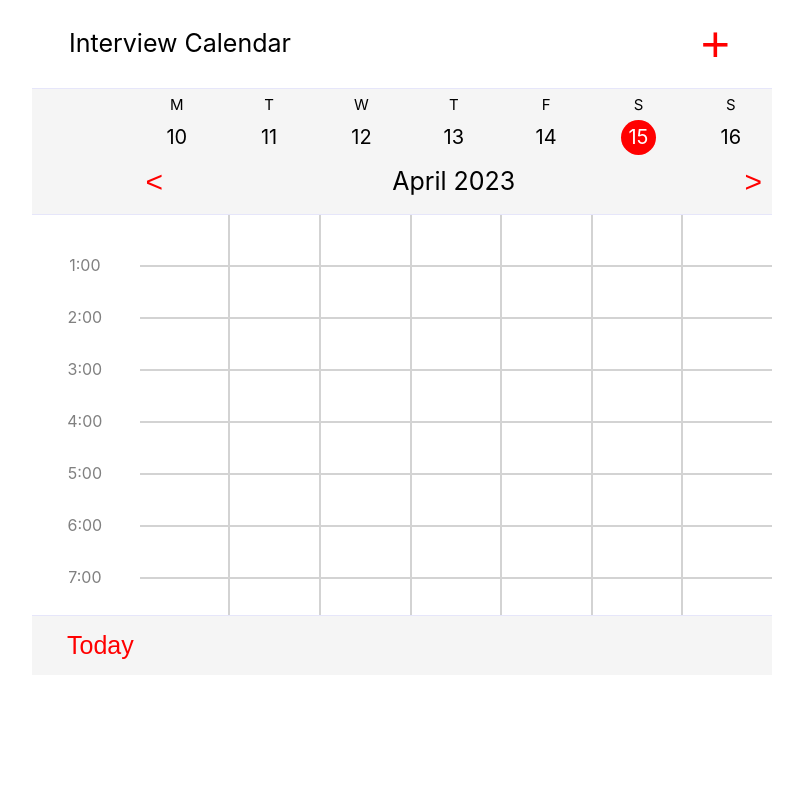
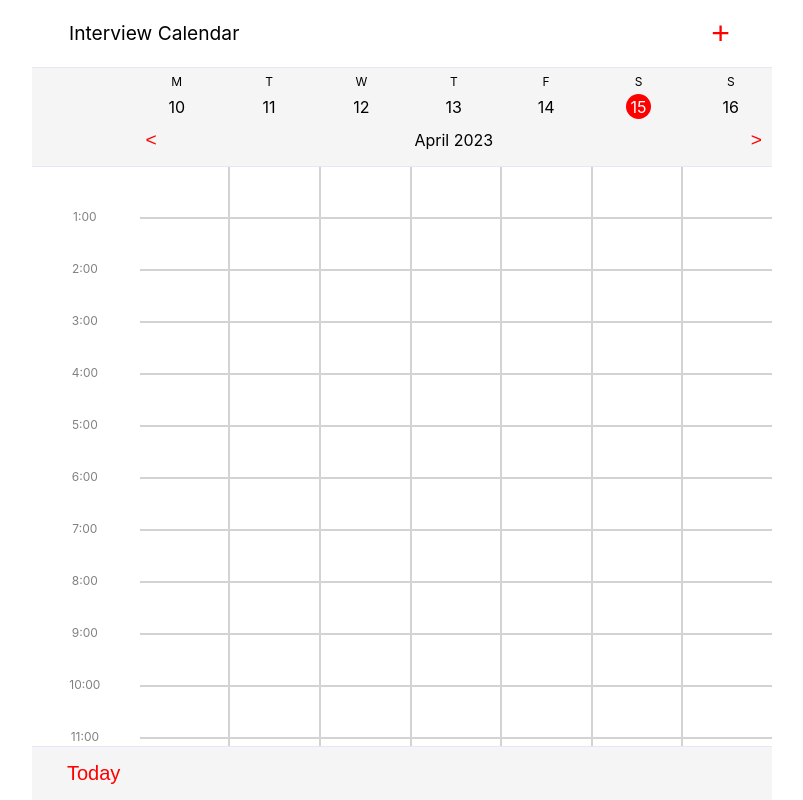
Before and after one commit to dog4ik/calendar, a React (Vite) app: page / in a window 1280 px wide. Shown: the whole page, without its empty margins (238-1041 px from the left). Built offline with nearby package versions, Linux system fonts and the light colour scheme.

Commit message:
fix: font

```diff
--- a/src/App.tsx
+++ b/src/App.tsx
@@ -5,11 +5,9 @@ import Calendar from "./components/Calendar/Calendar";
 
 function App() {
   return (
-    <div className="App">
-      <CalendarProvider>
-        <Calendar />
-      </CalendarProvider>
-    </div>
+    <CalendarProvider>
+      <Calendar />
+    </CalendarProvider>
   );
 }
 
--- a/src/components/Calendar/misc/Body.tsx
+++ b/src/components/Calendar/misc/Body.tsx
@@ -27,13 +27,13 @@ const Container = styled.div`
   display: flex;
   justify-content: space-between;
   overflow-x: hidden;
-  height: 50vh;
   gap: 2px;
 `;
 
 const SideTime = styled.div`
   display: flex;
   transform: translateY(50%);
+  font-size: 0.75rem;
   justify-content: center;
   color: gray;
   height: 50px;
--- a/src/components/Calendar/misc/Days.tsx
+++ b/src/components/Calendar/misc/Days.tsx
@@ -15,7 +15,7 @@ const Day = styled.div`
   display: flex;
   flex-direction: column;
   align-items: center;
-  font-size: 15px;
+  font-size: 0.75rem;
   width: 14%;
   gap: 3px;
 `;
@@ -24,9 +24,9 @@ const DayCirle = styled.div<{ isToday: boolean }>`
   display: flex;
   align-items: center;
   justify-content: center;
-  width: 35px;
-  height: 35px;
-  font-size: 20px;
+  width: 25px;
+  height: 25px;
+  font-size: 1rem;
   background-color: ${(props) => (props.isToday ? "red" : "transparent")};
   color: ${(props) => (props.isToday ? "white" : "black")};
 `;
--- a/src/components/Calendar/misc/Header.tsx
+++ b/src/components/Calendar/misc/Header.tsx
@@ -9,12 +9,11 @@ const Container = styled.div`
   padding: 10px 0px;
   justify-content: space-between;
   align-items: center;
-  max-width: 1200px;
   margin: 0 auto;
 `;
 
 const Line = styled.span`
-  font-size: 25px;
+  font-size: 1.2rem;
 `;
 
 const Header = () => {
@@ -22,7 +21,7 @@ const Header = () => {
   return (
     <Container>
       <Line>Interview Calendar</Line>
-      <Button style={{ fontSize: "50px" }} onClick={() => addEvent()}>
+      <Button style={{ fontSize: "2rem" }} onClick={() => addEvent()}>
         +
       </Button>
     </Container>
--- a/src/components/Calendar/misc/Month.tsx
+++ b/src/components/Calendar/misc/Month.tsx
@@ -9,7 +9,7 @@ const Container = styled.div`
 `;
 const Arrow = styled.button`
   color: red;
-  font-size: 30px;
+  font-size: 1.2rem;
   font-weight: 400;
   background-color: transparent;
   border: none;
@@ -18,7 +18,7 @@ const Arrow = styled.button`
 `;
 const Text = styled.div`
   font-weight: 400;
-  font-size: 25px;
+  font-size: 1rem;
 `;
 const Month = ({ date }: { date: string }) => {
   const { forwardCurrentDate, backCurrentDate } = useCalendarContext();
--- a/src/components/Calendar/misc/Wrapper.tsx
+++ b/src/components/Calendar/misc/Wrapper.tsx
@@ -2,7 +2,7 @@ import styled from "styled-components";
 
 const Container = styled.div`
   display: flex;
-  justify-content: center;
+  height: 100vh;
   @media (min-width: 740px) {
     max-width: 740px;
     width: 740px;
--- a/src/components/ui/Button.tsx
+++ b/src/components/ui/Button.tsx
@@ -4,7 +4,7 @@ const Button = styled.button`
   background-color: transparent;
   color: red;
   padding: 5px;
-  font-size: 25px;
+  font-size: 20px;
   border: none;
   cursor: pointer;
 `;
--- a/src/index.css
+++ b/src/index.css
@@ -21,6 +21,4 @@
 
 body {
   margin: 0;
-  min-width: 400px;
-  min-height: 100vh;
 }
```
